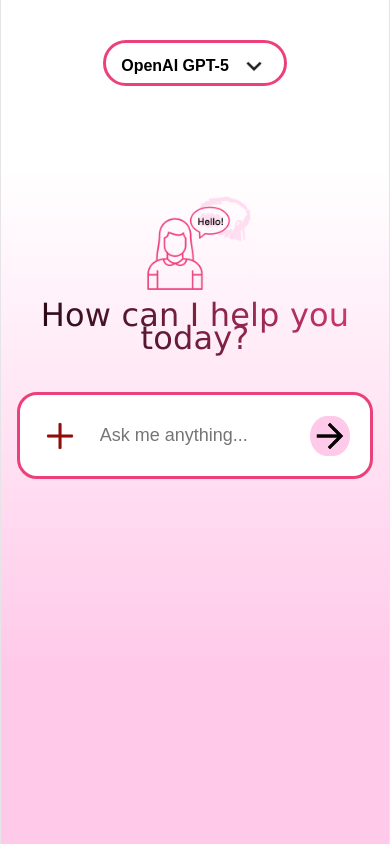
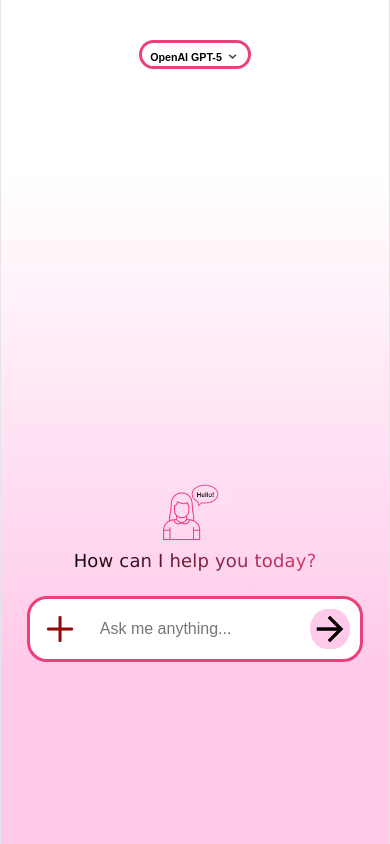
Before and after one commit to TanatswaSibanda/ai-chatbot, a React (Vite) app: page / in a window 390 px wide. Built offline with nearby package versions, Linux system fonts and the light colour scheme.

Commit message:
Chore: Fixed responsiveness

```diff
--- a/src/App.css
+++ b/src/App.css
@@ -10,7 +10,7 @@
     justify-content: center;
     align-items: center;
     margin: 40px;
-    width: 200 px;
+
 }
 
 .model-selector {
@@ -46,7 +46,7 @@
     align-items: center;
     flex-direction: column;
     gap: 0;
-    margin-top: 25%;
+    margin-top: 250px;
 }
 
 .person-icon {
@@ -94,3 +94,105 @@
     padding: 20px;
     gap: 10px;
 }
+
+@media (max-width: 900px) {
+    .model-selector {
+        width: 100 px;
+        gap: 5px;
+        margin-top: 80 px;
+        padding-left: 10px;
+        padding-right: 10px;
+        padding-top: 8px;
+        padding-bottom: 2px;
+        font-size: 10pt;
+
+    }
+
+    .img {
+        width: 20px;
+    }
+
+    .bottom {
+        gap: 0;
+        margin-top: 300px;
+    }
+
+    .person-icon {
+        width: 100px;
+        padding: 0;
+
+    }
+
+    h3 {
+        margin-top: 0;
+        font-size: x-large;
+        padding: 8px;
+
+    }
+
+    #input {
+        width: 90%;
+        height: 90%;
+        padding: 10px;
+        font-size: large;
+
+    }
+
+    .input {
+        padding: 8px 12px;
+        width: 80%;
+        gap: 10px;
+        padding: 15px;
+    }
+}
+
+@media (max-width: 500px) {
+    .model-selector {
+        width: 80 px;
+        gap: 3px;
+        margin-top: 80 px;
+        padding-left: 8px;
+        padding-right: 8px;
+        padding-top: 6px;
+        padding-bottom: 2px;
+        font-size: 8pt;
+
+    }
+
+    .img {
+        width: 15px;
+    }
+
+    .bottom {
+        gap: 0;
+        margin-top: 400px;
+    }
+
+    .person-icon {
+        width: 80px;
+        padding: 0;
+
+    }
+
+    h3 {
+        margin-top: 0;
+        font-size: large;
+        padding: 6px;
+
+    }
+
+    #input {
+        width: 90%;
+        height: 90%;
+        padding: 10px;
+        font-size: medium;
+
+    }
+
+    .input {
+        padding: 8px 12px;
+        width: 80%;
+        gap: 10px;
+        padding: 10px;
+    }
+}
```
